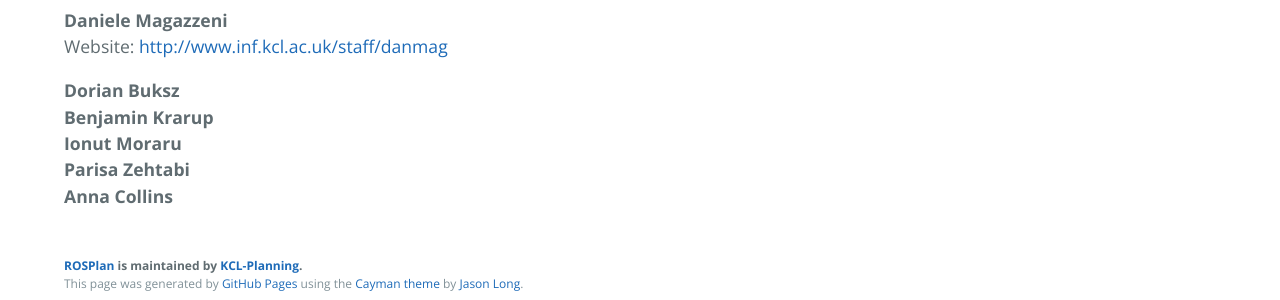
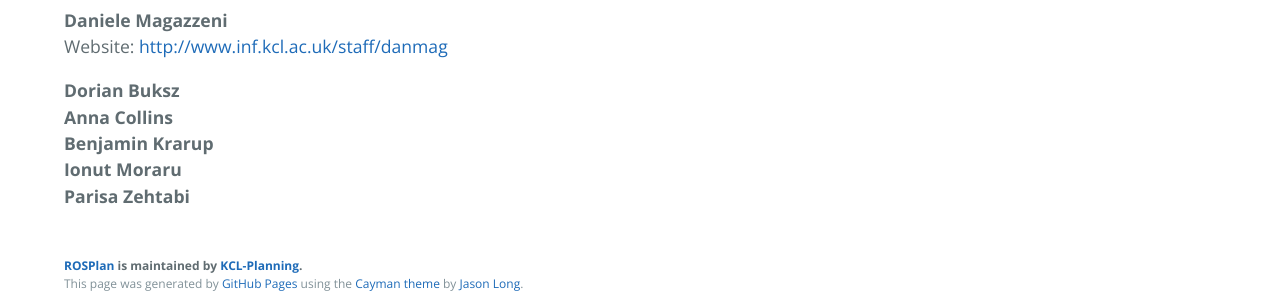
Before and after one commit to KCL-Planning/ROSPlan, a Jekyll site: the page built from contact.md, in a window 1280 px wide. Shown: the part 375-675 px from the top of the page. Built offline with Jekyll 4.4.1, drawn with Linux system fonts in a browser that asks for light colours.

```diff
--- a/contact.md
+++ b/contact.md
@@ -18,7 +18,7 @@ Website: [http://www.inf.kcl.ac.uk/staff/cashmore](http://www.inf.kcl.ac.uk/staf
 Website: [http://www.inf.kcl.ac.uk/staff/danmag](http://www.inf.kcl.ac.uk/staff/danmag)
 
 **Dorian Buksz**
+**Anna Collins**
 **Benjamin Krarup**
 **Ionut Moraru**
 **Parisa Zehtabi**
-**Anna Collins**
```
